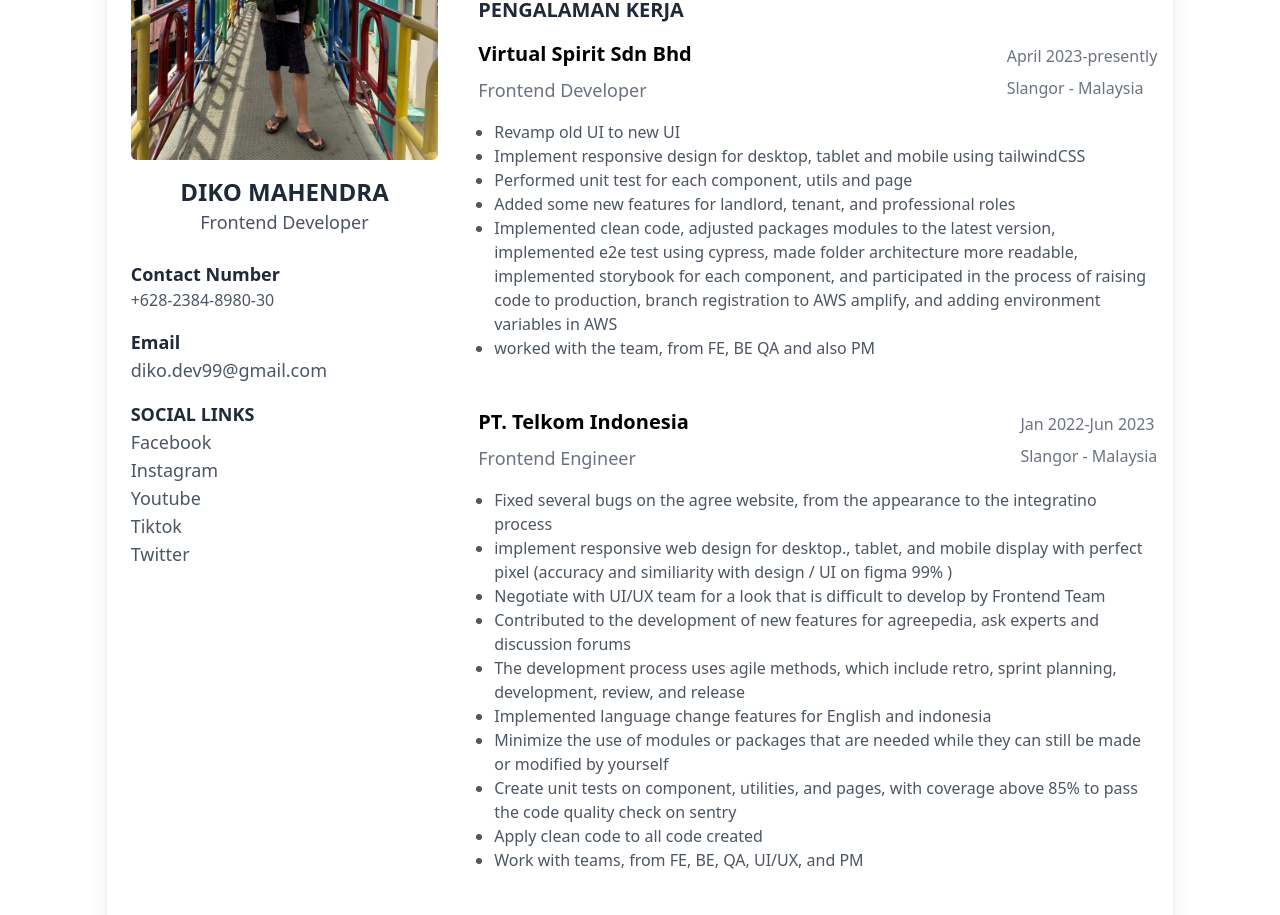
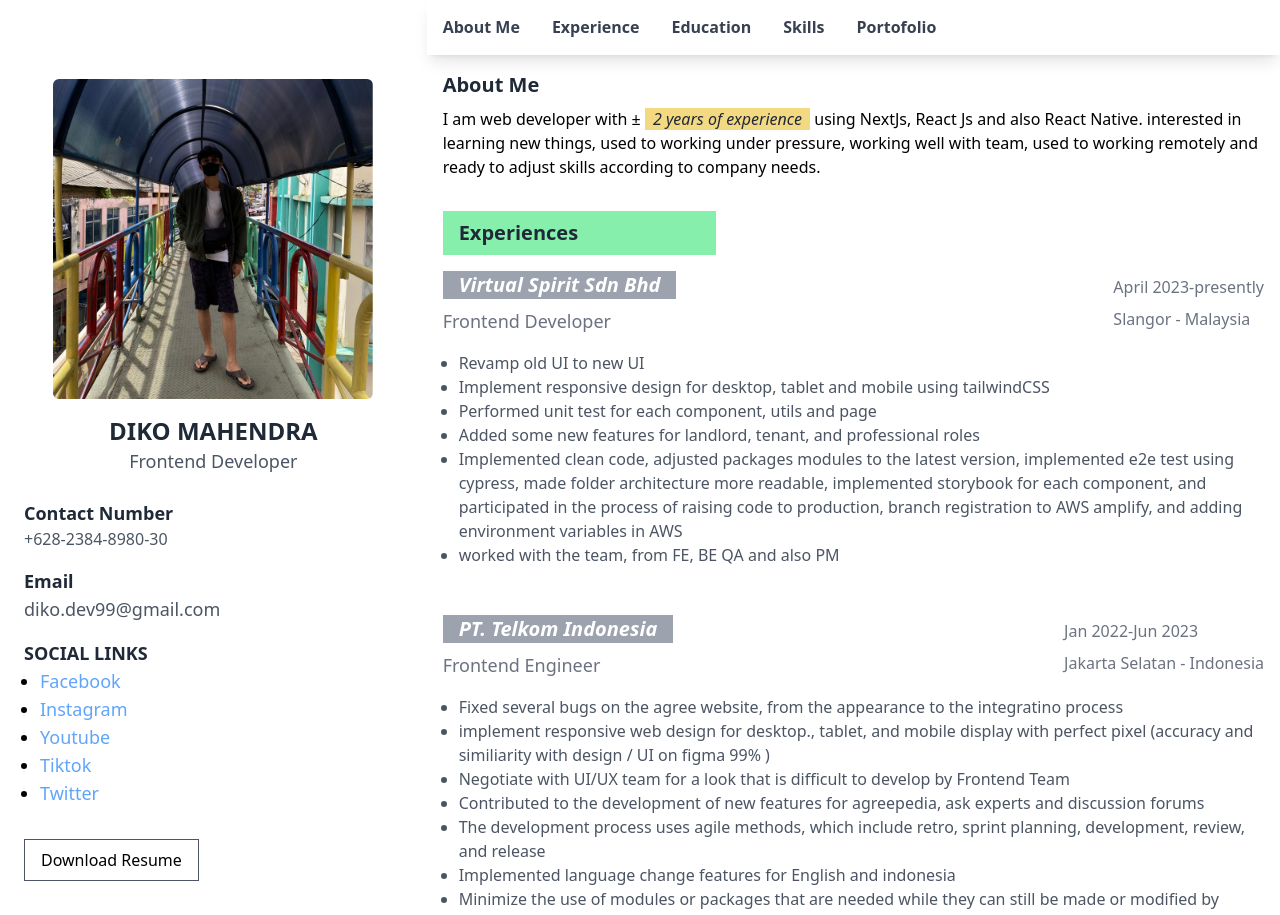
Before and after one commit to DikoMahendraa/personal-profile, a Next.js app: page / in a window 1280 px wide. Shown: the top 915 px of the page. Built offline with nearby package versions, Linux system fonts and the light colour scheme.

Commit message:
fix: layout container

```diff
--- a/src/app/page.tsx
+++ b/src/app/page.tsx
@@ -5,8 +5,7 @@ import LeftSide from "@/components/LeftSide";
 
 export default function Home() {
   return (
-    <main className="container mx-auto flex justify-center items-center h-screen">
-     <div className="h-[80rem] w-10/12 rounded-md shadow-xl">
+    <main className="container mx-auto flex justify-center items-center h-screen mt-10">
      <section className="grid grid-cols-3 relative">
         <div className="col-span-1 px-6">
             <LeftSide/>
@@ -16,12 +15,15 @@ export default function Home() {
         <Header />
        <div className="overflow-y-scroll h-[75rem]">
           <AboutMe />
+
+          <div id="experience" >
           <Experiences
+            location="Slangor - Malaysia"
             endDate="presently"
             startDate="April 2023"
             company="Virtual Spirit Sdn Bhd"
             position="Frontend Developer"
-            title="PENGALAMAN KERJA"
+            title="Experiences"
             list={[
             "Revamp old UI to new UI",
             "Implement responsive design for desktop, tablet and mobile using tailwindCSS",
@@ -32,6 +34,7 @@ export default function Home() {
           ]}
           />
           <Experiences
+            location="Jakarta Selatan - Indonesia"
             company="PT. Telkom Indonesia"
             position="Frontend Engineer"
             startDate="Jan 2022"
@@ -49,6 +52,7 @@ export default function Home() {
             "Work with teams, from FE, BE, QA, UI/UX, and PM"
           ]} />
           <Experiences
+            location="Bandung, Indonesia"
             company="PT. Kaldu Sari Nabati"
             position="Frontend Engineer"
             startDate="Jan 2022"
@@ -60,9 +64,10 @@ export default function Home() {
               "Integrate with endpoints that have been provided by the Backend.",
               "Worked with teams, from FE, BE and PM."
           ]} />
+          </div>
 
-          <div>
-            <p className="text-xl font-semibold text-gray-800">Pendidikan</p>
+          <div id="education">
+            <p className="text-xl font-semibold text-gray-600  bg-green-300 pl-4 py-2 w-1/3">Educations</p>
             <div className="grid grid-cols-2 mt-4">
               <div>
                 <p className="text-xl font-semibold">SMK Negeri 1 Rawajitu Selatan</p>
@@ -91,8 +96,8 @@ export default function Home() {
             </div>
           </div>
 
-          <div>
-            <p className="text-xl font-semibold text-gray-800 mt-6">Keahlian</p>
+          <div id="skills" className="mt-6">
+          <p className="text-xl font-semibold text-gray-600  bg-green-300 pl-4 py-2 w-1/3">Skills</p>
             <div className="grid grid-cols-2 mt-4">
              <div>
               <p className="mb-2 text-gray-800 text-base font-semibold">Programming Languages</p>
@@ -128,7 +133,6 @@ export default function Home() {
         </div>
         </div>
       </section>
-     </div>
     </main>
   );
 }
--- a/src/components/AboutMe.tsx
+++ b/src/components/AboutMe.tsx
@@ -3,8 +3,8 @@ import React from 'react'
 export default function AboutMe() {
   return (
     <div id="tentang" className="p-4">
-      <p className="text-xl font-semibold text-gray-800">TENTANG SAYA</p>
-      <p className="mt-2">I am web developer with ± 2 years of experience using NextJs, React Js and also React Native. interested in learning new things, used to working under pressure, working well with team, used to working remotely and ready to adjust skills according to company needs.</p>
+      <p className="text-xl font-semibold text-gray-800">About Me</p>
+      <p className="mt-2">I am web developer with ± <span className='bg-yellow-500/50 px-2 italic text-gray-800'>2 years of experience</span> using NextJs, React Js and also React Native. interested in learning new things, used to working under pressure, working well with team, used to working remotely and ready to adjust skills according to company needs.</p>
     </div>
   )
 }
--- a/src/components/Experiences.tsx
+++ b/src/components/Experiences.tsx
@@ -7,25 +7,26 @@ interface ExperiencesProps {
   position: string;
   startDate: string;
   endDate: string
+  location: string
 }
 
 export default function Experiences(props: Readonly<ExperiencesProps>) {
   return (
-    <div id="pengalaman" className="p-4">
+    <div className="p-4">
       {
         props.title && (
-          <p className="text-xl font-semibold text-gray-800">{props.title}</p>
+          <p className="text-xl font-semibold text-gray-800 bg-green-300 pl-4 py-2 w-1/3">{props.title}</p>
         )
       }
         <div>
         <div className="flex mt-4 justify-between items-center">
           <div>
-            <p className="text-xl font-semibold">{props.company}</p>
+            <p className="text-xl font-semibold bg-gray-400 px-4 italic text-white">{props.company}</p>
             <p className="text-lg font-normal text-gray-500 mt-2">{props.position}</p>
           </div>
           <div>
             <p className="text-base text-gray-500">{props.startDate}-{props.endDate}</p>
-            <p className="text-base text-gray-500 mt-2">Slangor - Malaysia</p>
+            <p className="text-base text-gray-500 mt-2">{props.location}</p>
           </div>
         </div>
         <div className="mt-4 text-gray-600">
--- a/src/components/LeftSide.tsx
+++ b/src/components/LeftSide.tsx
@@ -24,13 +24,32 @@ export default function LeftSide() {
      </div>
      <div className="mt-4 text-lg">
        <p className="font-semibold text-lg text-gray-800">SOCIAL LINKS</p>
-       <div>
-         <p className="text-gray-600">Facebook</p>
-         <p className="text-gray-600">Instagram</p>
-         <p className="text-gray-600">Youtube</p>
-         <p className="text-gray-600">Tiktok</p>
-         <p className="text-gray-600">Twitter</p>
+       <div className='flex flex-col'>
+        <ul className='list-disc ml-4'>
+          <li>
+            <a href='www.facebook/cocomahendr4' target='_blank' className="text-blue-400">Facebook</a>
+          </li>
+          <li>
+            <a href='www.facebook/cocomahendr4' target='_blank' className="text-blue-400">Instagram</a>
+          </li>
+          <li>
+            <a href='www.facebook/cocomahendr4' target='_blank' className="text-blue-400">Youtube</a>
+          </li>
+          <li>
+            <a href='www.facebook/cocomahendr4' target='_blank' className="text-blue-400">Tiktok</a>
+          </li>
+          <li>
+            <a href='www.facebook/cocomahendr4' target='_blank' className="text-blue-400">Twitter</a>
+          </li>
+        </ul>
        </div>
+     </div>
+
+
+     <div className='mt-8'>
+      <button className='px-4 py-2 border border-gray-600 hover:bg-slate-400 hover:text-white transition transform '>
+        Download Resume
+      </button>
      </div>
    </div>
   )
```
